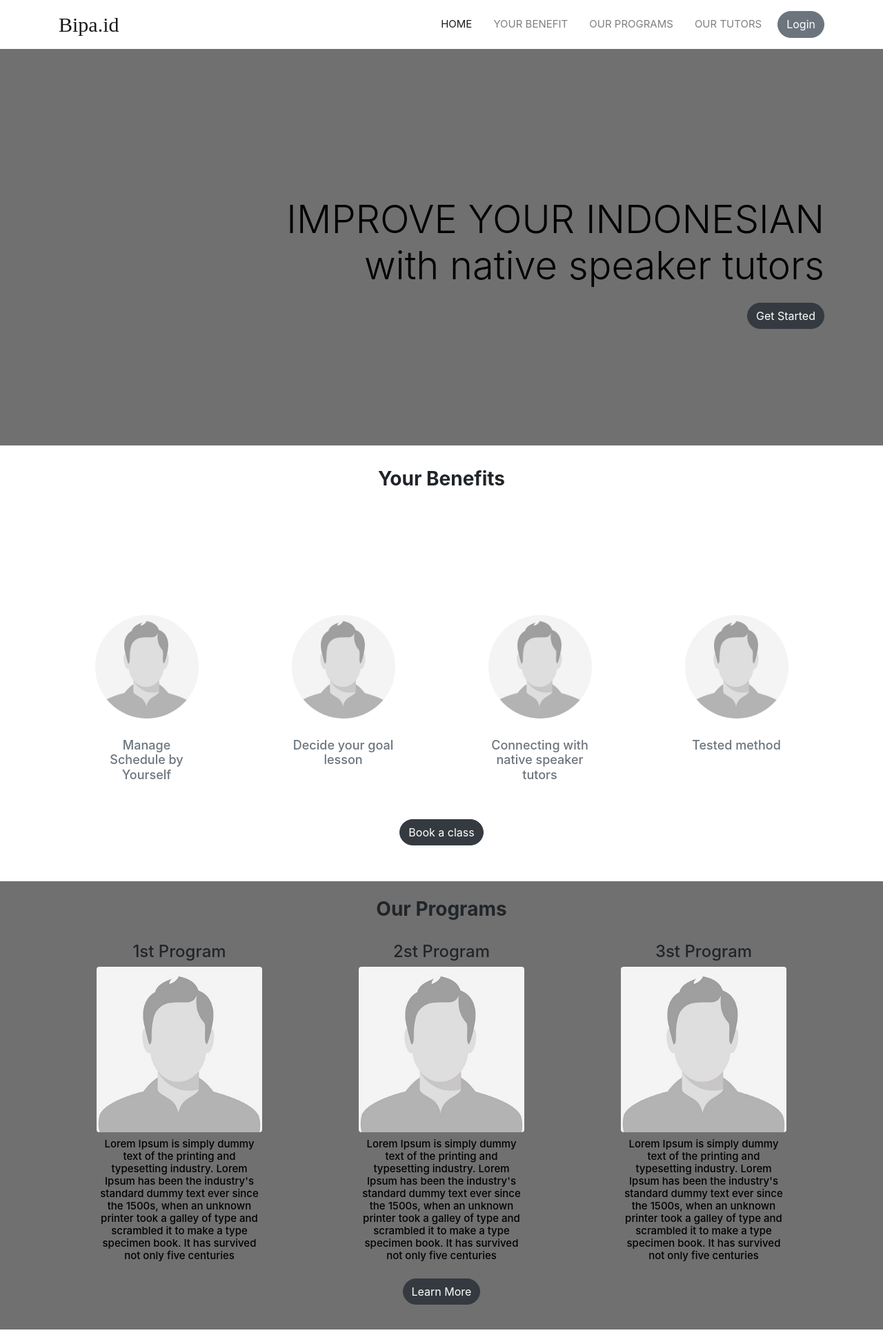
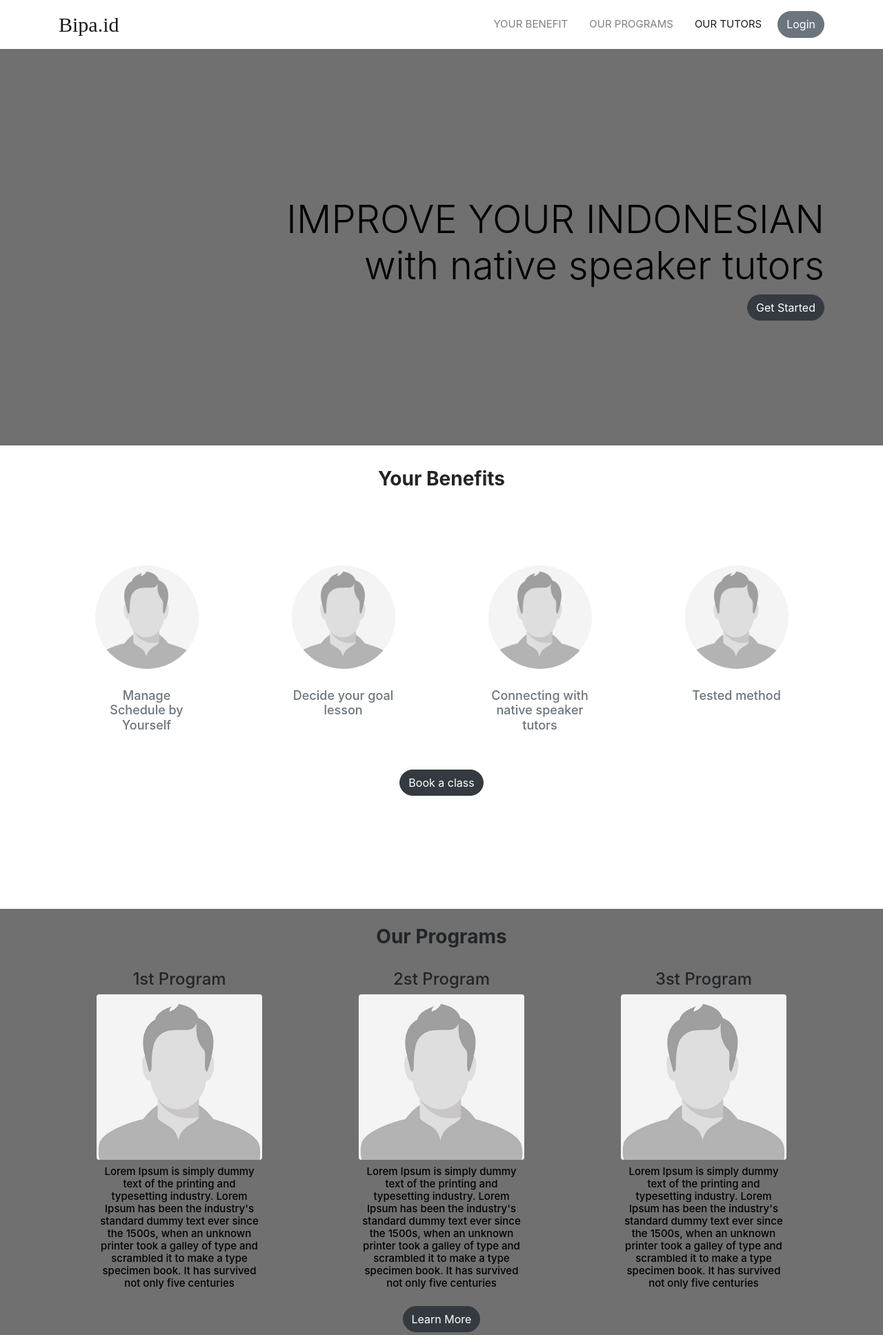
Before and after one commit to mochammadfadhli/bipa.id, a CodeIgniter app: page /database/ in a window 1280 px wide. Shown: the top 1936 px of the page at 69% size. Run offline with CodeIgniter, Linux system fonts and the light colour scheme; some libraries are stand-ins or nearby versions; some web fonts are replaced.

Commit message:
Scrollingspy

```diff
--- a/application/views/home/home.php
+++ b/application/views/home/home.php
@@ -1,17 +1,15 @@
 <!-- Navbar -->
-<nav class="navbar navbar-expand-lg navbar-light">
+<nav id="navbar-example2" class="navbar navbar-expand-lg navbar-light">
   <div class="container">
-
     <a class="navbar-brand" href="#">Bipa.id</a>
     <button class="navbar-toggler" type="button" data-toggle="collapse" data-target="#navbarNavAltMarkup" aria-controls="navbarNavAltMarkup" aria-expanded="false" aria-label="Toggle navigation">
       <span class="navbar-toggler-icon"></span>
     </button>
     <div class="collapse navbar-collapse" id="navbarNavAltMarkup">
       <div class="navbar-nav ml-auto">
-        <a class="nav-item nav-link active" href="#">Home <span class="sr-only">(current)</span></a>
-        <a class="nav-item nav-link" href="#">Your Benefit</a>
-        <a class="nav-item nav-link" href="#">Our Programs</a>
-        <a class="nav-item nav-link" href="#">Our Tutors</a>
+        <a class="nav-item nav-link" href="#yourbenefit">Your Benefit</a>
+        <a class="nav-item nav-link" href="#ourprograms">Our Programs</a>
+        <a class="nav-item nav-link" href="#ourtutors">Our Tutors</a>
         <a class="nav-item btn btn-secondary tombol" href="#" data-toggle="modal" data-target="#exampleModalCenter">Login</a>
         <!-- Modal -->
         <div class="modal fade" id="exampleModalCenter" tabindex="-1" role="dialog" aria-labelledby="exampleModalCenterTitle" aria-hidden="true">
@@ -55,10 +53,10 @@
 </div>
 <!-- Akhir Jumbotron -->
 
+<div data-spy="scroll" data-target="#navbar-example2" data-offset="0">
 <!-- Your Benefit -->
-<section class="yourbenefit">
+  <section class="yourbenefit" id="yourbenefit">
     <div class="container">
-
       <h3 class="text-center">Your Benefits</h3>
       <div class="row justify-content-center">
         <div class="col justify-content-center d-flex">
@@ -105,7 +103,7 @@
 <!-- Akhir your benefit -->
 
 <!-- Our Program -->
-<section class="ourprograms">
+  <section class="ourprograms" id="ourprograms">
     <div class="container">
       <br>
       <h3 class="text-center">Our Programs</h3>
@@ -155,7 +153,7 @@
 <!-- Akhir Our Program -->
 
 <!-- Out tutors -->
-<section class="ourtutors">
+  <section class="ourtutors" id="ourtutors">
     <div class="container">
     <br>
     <h3 class="text-center">Our Tutors</h3>
@@ -241,19 +239,13 @@
       </div>
     </div>
   </section>
-
-
-
-
 <!-- Akhir our tutors -->
-
+</div>
 
 <!-- footer -->
 <section class="footer">
   <br>
   <div class="container">
-
-
     <div class="row">
       <div class="col ml-5">
         <h4>Contact Us</h4>
@@ -280,7 +272,6 @@
         <h3>malis</h3>
       </div>
     </div>
-
   </div>
 </section>
 <!-- Akhir footer -->
--- a/assets/bipa/css/bipa.css
+++ b/assets/bipa/css/bipa.css
@@ -18,16 +18,15 @@
 .jumbotron .display-4 {
 	color: rgb(0, 0, 0);
 	margin-top: 150px;
-	margin-bottom: 20px;
+
 }
 
 /* Your benefit */
 .yourbenefit {
-	height: 600px;
+	height: 640px;
 }
 
 .yourbenefit h3 {
-	margin-bottom: 80px;
 	font-weight: bold;
 }
 
```
Lines whose indentation alone changed are shown as unchanged.
